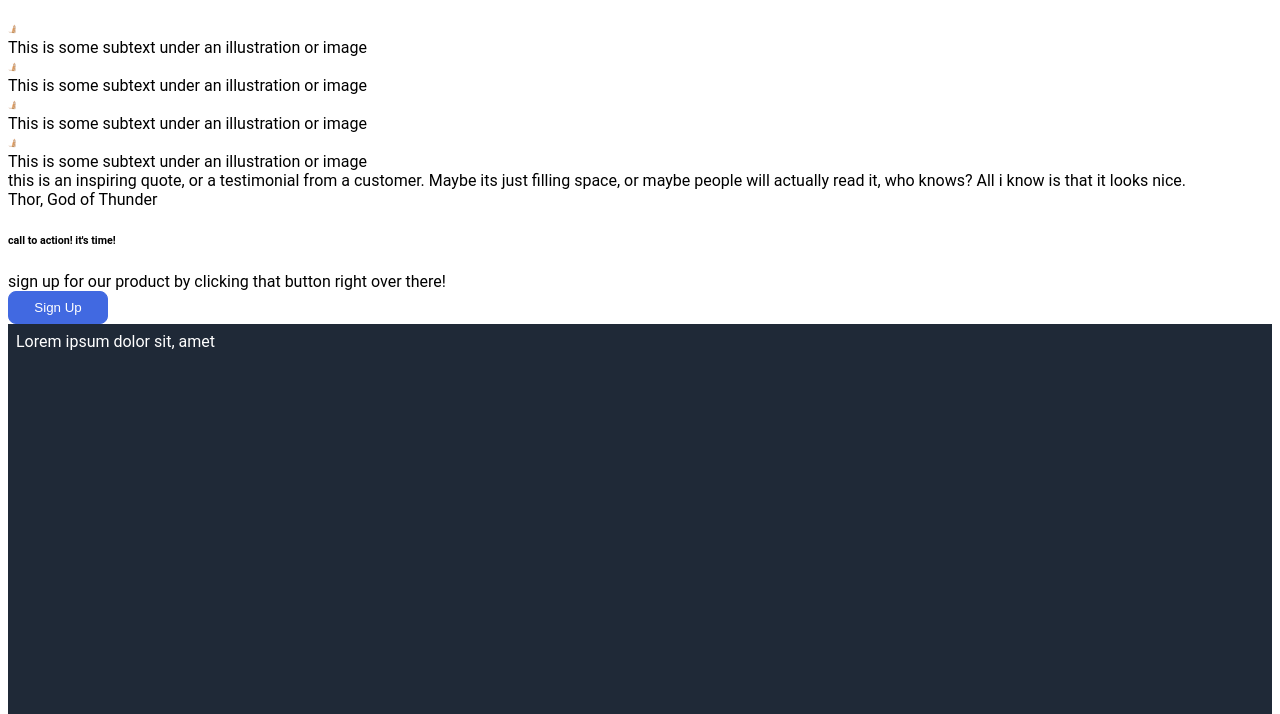
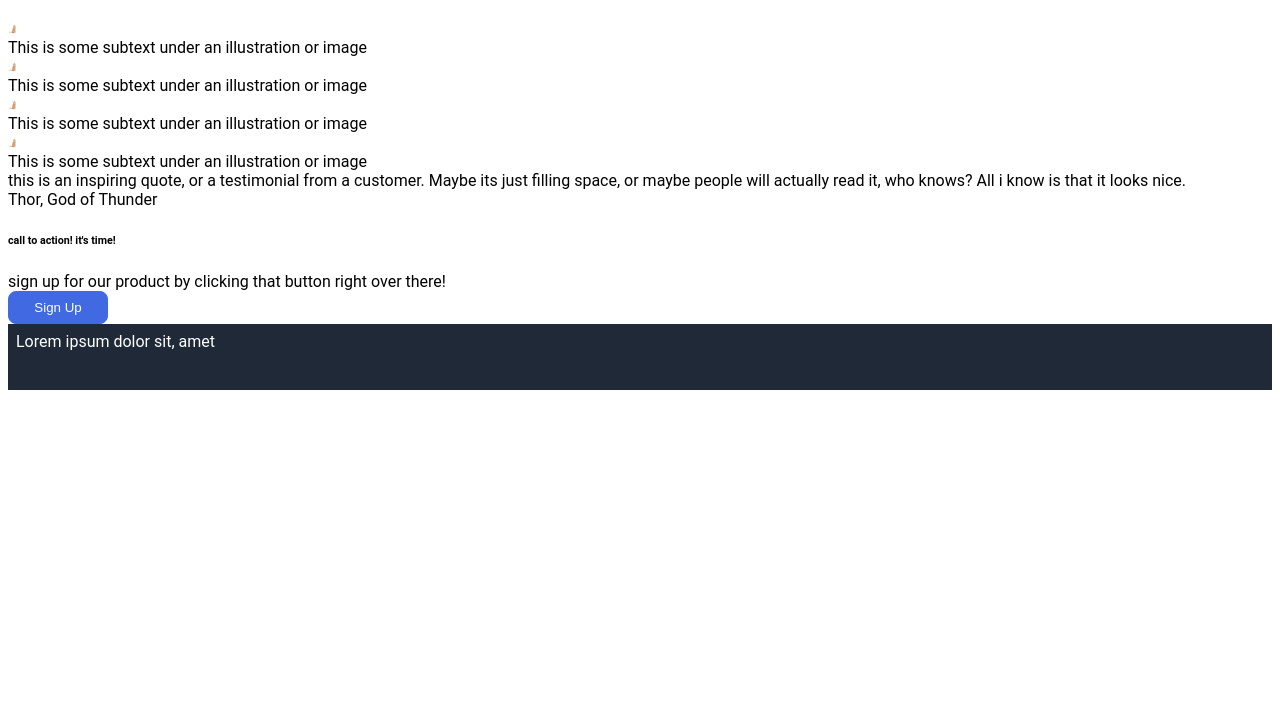
Before and after one commit to Daniel040506/Landing-Page-Practice, a plain HTML site: page index.html in a window 1280 px wide. Shown: the part 586-1300 px from the top of the page. After the commit the page ends 984 px from the top, so only its background shows below. Drawn offline with Linux system fonts and the light colour scheme.

Commit message:
updated styles.css

```diff
--- a/styles.css
+++ b/styles.css
@@ -11,7 +11,15 @@ body {
     color: white;
     padding:8px;
 
+
+}
+
+.SECTION1 {
     Height: 500px;
+}
+
+.SECTION5 {
+    Height:50px;
 }
 
 .HEADER {
```
